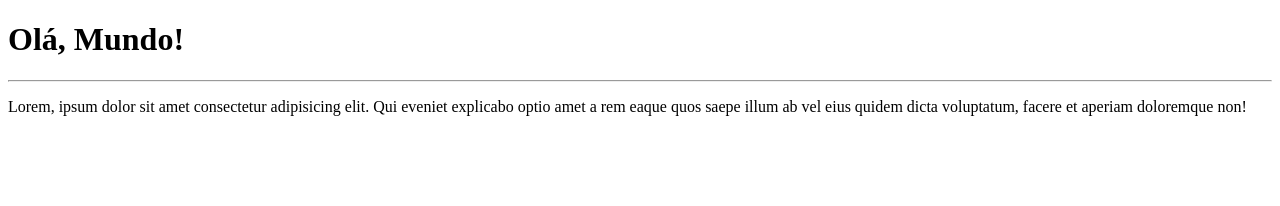
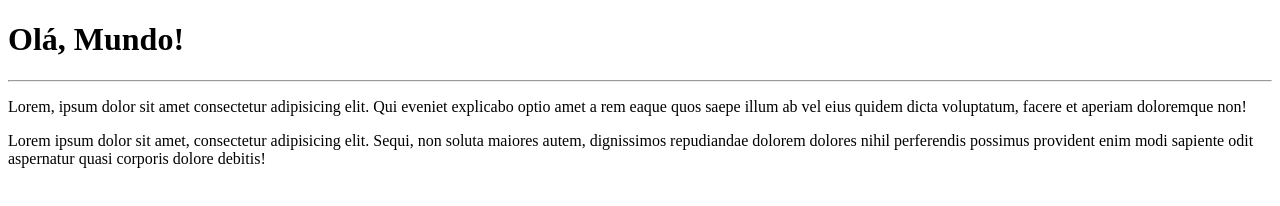
Before and after one commit to carlosmagnopereira/Ola-Mundo, a plain HTML site: page site-exemplo/index.html in a window 1280 px wide. Drawn offline with Linux system fonts and the light colour scheme.

Commit message:
adicionei um parágrafo

```diff
--- a/site-exemplo/index.html
+++ b/site-exemplo/index.html
@@ -10,5 +10,6 @@
     <h1>Olá, Mundo!</h1>
     <hr>
     <p>Lorem, ipsum dolor sit amet consectetur adipisicing elit. Qui eveniet explicabo optio amet a rem eaque quos saepe illum ab vel eius quidem dicta voluptatum, facere et aperiam doloremque non!</p>
+    <p>Lorem ipsum dolor sit amet, consectetur adipisicing elit. Sequi, non soluta maiores autem, dignissimos repudiandae dolorem dolores nihil perferendis possimus provident enim modi sapiente odit aspernatur quasi corporis dolore debitis!</p>
 </body>
 </html>
```
